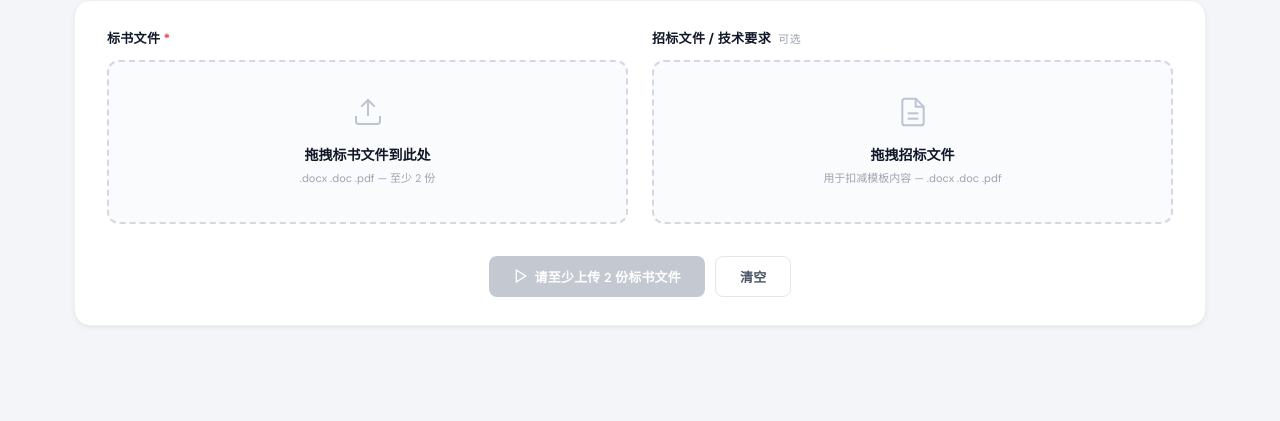
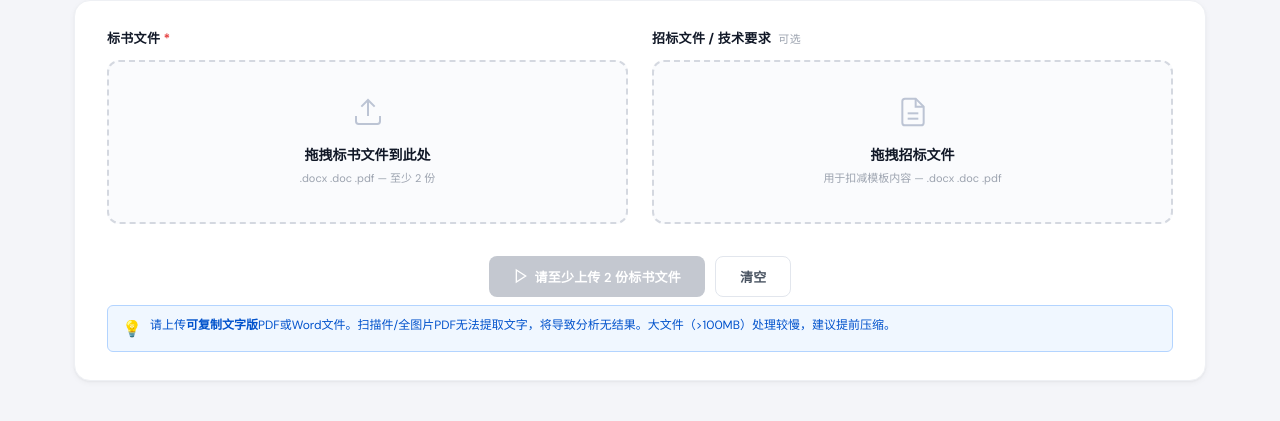
Before and after one commit to yjiao286/xingyicha, a Flask app: page / in a window 1280 px wide. Shown: the part 260-681 px from the top of the page. Run offline with Flask 3, Linux system fonts and the light colour scheme.

Commit message:
Add PDF text extraction progress tracking and file size warnings

```diff
--- a/app.py
+++ b/app.py
@@ -24,6 +24,12 @@ os.makedirs(UPLOAD_FOLDER, exist_ok=True)
 
 HISTORY_DIR = os.path.join(os.path.dirname(os.path.abspath(__file__)), 'history')
 os.makedirs(HISTORY_DIR, exist_ok=True)
+
+# ── Config constants ──────────────────────────────────────────────
+MAX_FILE_SIZE_MB = 100        # warn if any single file exceeds this
+MAX_TOTAL_SIZE_MB = 200       # warn if all files combined exceed this
+MAX_PDF_PAGES = 300           # max pages to process per PDF (0=unlimited)
+MAX_EMPTY_PAGE_STREAK = 50    # consecutive empty pages → early stop
 
 # ── Helpers ─────────────────────────────────────────────────────
 def sanitize_text(text):
@@ -218,17 +224,61 @@ def extract_text(filepath):
             paragraphs.append(text)
     return '\n'.join(paragraphs)
 
-def extract_text_with_tables(filepath):
-    """Extract text including tables from .docx, .doc, or .pdf"""
+def extract_text_with_tables(filepath, max_pages=300, on_progress=None):
+    """Extract text including tables from .docx, .doc, or .pdf.
+
+    max_pages: max PDF pages to process (0 = unlimited, default 300).
+    on_progress: optional callback(phase, current, total, has_text, detail).
+                 phase values: 'pdf_page', 'pdf_done', 'pdf_early_stop'.
+    """
     ftype = get_file_type(filepath)
 
     if ftype == 'pdf':
         reader = PdfReader(filepath)
+        total_pages = len(reader.pages)
+        fname = os.path.basename(filepath)
         lines = []
-        for page in reader.pages:
+        pages_with_text = 0
+        empty_streak = 0
+
+        for i, page in enumerate(reader.pages):
+            # Page limit check
+            if max_pages > 0 and i >= max_pages:
+                if on_progress:
+                    on_progress('pdf_early_stop', i, total_pages, bool(lines),
+                              f'"{fname}" 页数过多，已截断处理前{max_pages}页（共{total_pages}页），建议压缩或使用文字版PDF')
+                break
+
             text = page.extract_text()
-            if text:
+            has_text = bool(text and text.strip())
+
+            if has_text:
                 lines.append(text)
+                pages_with_text += 1
+                empty_streak = 0
+            else:
+                empty_streak += 1
+
+            # Early termination: after sampling enough pages with zero text
+            if i >= 50 and empty_streak >= MAX_EMPTY_PAGE_STREAK:
+                if on_progress:
+                    on_progress('pdf_early_stop', i + 1, total_pages, bool(lines),
+                              f'"{fname}" 连续{MAX_EMPTY_PAGE_STREAK}页无文字，疑似全图片扫描件，跳过剩余{total_pages - i - 1}页')
+                break
+
+            # Progress callback every 20 pages or on last page
+            if on_progress and (i % 20 == 0 or i == total_pages - 1):
+                on_progress('pdf_page', i + 1, total_pages, True, None)
+
+        # Final callback
+        if on_progress:
+            if not lines and total_pages > 0:
+                on_progress('pdf_done', total_pages, total_pages, False,
+                          f'"{fname}" 未提取到任何文字，可能为全图片扫描件。请上传可复制文字版PDF或Word文件。')
+            elif pages_with_text > 0:
+                on_progress('pdf_done', total_pages, total_pages, True,
+                          f'"{fname}" 提取完成：{pages_with_text}页有文字')
+
         return '\n'.join(lines)
 
     if ftype == 'doc':
@@ -1952,7 +2002,7 @@ def run_full_analysis(filepaths, ref_filepaths=None, group_map=None, group_texts
         display_names = filenames
         file_to_group = {fn: fn for fn in filenames}
         group_map = {fn: [fp] for fn, fp in zip(filenames, filepaths)}
-        group_texts = {fn: extract_text_with_tables(fp) for fn, fp in zip(filenames, filepaths)}
+        group_texts = {fn: extract_text_with_tables(fp, max_pages=300) for fn, fp in zip(filenames, filepaths)}
 
     # 1. Metadata — per original file
     all_meta = {}
@@ -1972,7 +2022,7 @@ def run_full_analysis(filepaths, ref_filepaths=None, group_map=None, group_texts
     if ref_filepaths:
         for rfp in ref_filepaths:
             try:
-                rt = extract_text_with_tables(rfp)
+                rt = extract_text_with_tables(rfp, max_pages=300)
                 if rt:
                     ref_texts.append(rt)
                     ref_filenames.append(os.path.basename(rfp))
@@ -2577,22 +2627,28 @@ def analyze_stream():
             f.save(fpath)
             saved_refs.append(fpath)
 
+    # ── File size warnings ──
+    size_warnings = []
+    for fp in saved + saved_refs:
+        fsize_mb = os.path.getsize(fp) / (1024 * 1024)
+        if fsize_mb > MAX_FILE_SIZE_MB:
+            size_warnings.append(
+                f'"{os.path.basename(fp)}" 文件较大（{fsize_mb:.0f}MB），建议压缩后上传。'
+                f'大文件处理可能较慢，请耐心等待。'
+            )
+    total_size = sum(os.path.getsize(fp) for fp in saved) / (1024 * 1024)
+    if total_size > MAX_TOTAL_SIZE_MB:
+        size_warnings.append(
+            f'所有标书文件合计 {total_size:.0f}MB，处理可能需要较长时间。'
+            f'建议上传可复制文字版PDF或Word文件以加速分析。'
+        )
+
     file_groups = request.form.getlist('file_groups')
     group_map = {}
     for fp, group in zip(saved, file_groups):
         group = group.strip() or os.path.basename(fp)
         group_map.setdefault(group, []).append(fp)
 
-    group_texts = {}
-    for group, paths in group_map.items():
-        combined = ''
-        for p in paths:
-            try:
-                combined += extract_text_with_tables(p) + '\n'
-            except Exception:
-                pass
-        group_texts[group] = combined
-
     import queue
     progress_queue = queue.Queue()
 
@@ -2600,9 +2656,57 @@ def analyze_stream():
         progress_queue.put({'type': 'progress', 'step': step, 'label': label,
                            'percent': percent, 'detail': detail})
 
+    # Collect extraction warnings to send as a separate event
+    extraction_warnings = []
+
+    def _on_extract_progress(phase, current, total, has_text, detail):
+        """Callback for text extraction progress → sent as streaming events."""
+        # Only collect "no text" final events as warnings (not every progress detail)
+        if detail and phase == 'pdf_done' and not has_text:
+            extraction_warnings.append(detail)
+        progress_queue.put({
+            'type': 'extract',
+            'phase': phase,
+            'current': current,
+            'total': total,
+            'hasText': has_text,
+            'detail': detail or ''
+        })
+
     def generate():
         import threading
 
+        # ── Send size warnings first ──
+        for w in size_warnings:
+            yield json.dumps({'type': 'warning', 'code': 'large_file', 'message': w},
+                           ensure_ascii=False) + '\n'
+
+        # ── Phase 0: Text extraction with progress ──
+        group_texts = {}
+        for group, paths in group_map.items():
+            combined = ''
+            for p in paths:
+                base = os.path.basename(p)
+                try:
+                    progress_queue.put({
+                        'type': 'extract', 'phase': 'start',
+                        'file': base, 'group': group
+                    })
+                    combined += extract_text_with_tables(
+                        p, max_pages=300, on_progress=_on_extract_progress
+                    ) + '\n'
+                except Exception:
+                    pass
+            group_texts[group] = combined
+
+        if extraction_warnings:
+            progress_queue.put({
+                'type': 'warning',
+                'code': 'no_text_or_truncated',
+                'messages': extraction_warnings[:10]
+            })
+
+        # ── Phase 1: Full analysis ──
         results_holder = []
         error_holder = []
 
@@ -2732,6 +2836,21 @@ def single_upload_and_analyze():
             f.save(fpath)
             saved_refs.append(fpath)
 
+    # ── File size warnings ──
+    size_warnings = []
+    for fp in saved + saved_refs:
+        fsize_mb = os.path.getsize(fp) / (1024 * 1024)
+        if fsize_mb > MAX_FILE_SIZE_MB:
+            size_warnings.append(
+                f'"{os.path.basename(fp)}" 文件较大（{fsize_mb:.0f}MB），处理可能较慢。'
+                f'建议上传可复制文字版PDF或Word文件。'
+            )
+    total_size = sum(os.path.getsize(fp) for fp in saved) / (1024 * 1024)
+    if total_size > MAX_TOTAL_SIZE_MB:
+        size_warnings.append(
+            f'所有标书文件合计 {total_size:.0f}MB，处理可能需要较长时间。'
+        )
+
     try:
         # Get file groups — merge multi-volume files into single bidder
         file_groups = request.form.getlist('file_groups')
@@ -2743,14 +2862,21 @@ def single_upload_and_analyze():
         # Merge files by group: create combined filepaths for analysis
         # Use the first file of each group as the primary, merge text internally
         group_texts = {}  # group_name -> combined_text
+        extraction_warnings = []
         for group, paths in group_map.items():
             combined = ''
             for p in paths:
                 try:
-                    combined += extract_text_with_tables(p) + '\n'
+                    combined += extract_text_with_tables(p, max_pages=MAX_PDF_PAGES) + '\n'
                 except Exception:
                     pass
             group_texts[group] = combined
+            # Check if combined text is empty (possible all-image PDF)
+            if not combined.strip():
+                extraction_warnings.append(
+                    f'"{group}"未提取到任何文字内容，可能为全图片扫描件/图形文件，'
+                    f'建议上传可复制文字版PDF或Word文件'
+                )
 
         results = run_full_analysis(saved, saved_refs if saved_refs else None,
                                     group_map=group_map, group_texts=group_texts)
@@ -2758,6 +2884,10 @@ def single_upload_and_analyze():
         results['_ref_filenames'] = [os.path.basename(s) for s in saved_refs]
         results['_groups'] = {g: [os.path.basename(p) for p in paths] for g, paths in group_map.items()}
         results['_group_order'] = list(group_map.keys())
+        if extraction_warnings:
+            results['_warnings'] = extraction_warnings
+        if size_warnings:
+            results.setdefault('_warnings', []).extend(size_warnings)
 
         # Save to history — strip heavy data, keep only counts & indices
         history_results = json.loads(json.dumps(results, ensure_ascii=False))
--- a/static/js/main.js
+++ b/static/js/main.js
@@ -86,6 +86,45 @@ function updateProgress(event) {
     }
     found.classList.add('active');
   }
+}
+
+function updateExtractProgress(event) {
+  progressFill.style.width = '5%';  // extraction is early phase
+  if (event.phase === 'start') {
+    progressText.textContent = '正在提取文字: ' + (event.file || '');
+  } else if (event.phase === 'pdf_page') {
+    var pct = event.total > 0 ? Math.round((event.current / event.total) * 10) : 5;
+    progressFill.style.width = Math.min(pct, 10) + '%';
+    progressText.textContent = '提取文字中 ' + event.current + '/' + event.total + ' 页';
+  } else if (event.phase === 'pdf_early_stop' || event.phase === 'pdf_done') {
+    if (event.detail) {
+      progressText.textContent = event.detail;
+    }
+    // Warnings are sent separately via 'warning' events — don't duplicate here
+  }
+}
+
+function showWarning(event) {
+  var panel = document.getElementById('warningPanel');
+  if (!panel) {
+    panel = document.createElement('div');
+    panel.id = 'warningPanel';
+    panel.style.cssText = 'margin:10px 0;padding:10px 16px;background:#fff3cd;border:1px solid #ffc107;border-radius:6px;font-size:13px;color:#856404;';
+    var resultsSection = document.getElementById('resultsSection');
+    if (resultsSection) {
+      resultsSection.parentNode.insertBefore(panel, resultsSection);
+    }
+  }
+  // Avoid duplicate messages
+  var existing = panel.querySelectorAll('.warning-msg');
+  for (var i = 0; i < existing.length; i++) {
+    if (existing[i].textContent === event.message) return;
+  }
+  var msg = document.createElement('div');
+  msg.className = 'warning-msg';
+  msg.textContent = '⚠ ' + event.message;
+  msg.style.cssText = 'margin-bottom:4px;';
+  panel.appendChild(msg);
 }
 
 function finishProgress() {
@@ -187,6 +226,9 @@ btnClear.addEventListener('click', () => {
   analysisResult = null;
   fileInput.value = '';
   refFileInput.value = '';
+  // Clear all warnings
+  var warnPanel = document.getElementById('warningPanel');
+  if (warnPanel) warnPanel.remove();
 });
 
 function updateButtons() {
@@ -210,6 +252,9 @@ btnAnalyze.addEventListener('click', async () => {
 
   btnAnalyze.disabled = true;
   btnAnalyze.innerHTML = '<span class="btn-icon">&#9881;</span> 分析中...';
+  // Clear previous warnings before new analysis
+  var prevWarn = document.getElementById('warningPanel');
+  if (prevWarn) prevWarn.remove();
   startProgress();
 
   try {
@@ -252,8 +297,25 @@ btnAnalyze.addEventListener('click', async () => {
           const event = JSON.parse(line);
           if (event.type === 'progress') {
             updateProgress(event);
+          } else if (event.type === 'extract') {
+            updateExtractProgress(event);
+          } else if (event.type === 'warning') {
+            // Backend sends {messages: [...]} array (plural) — show one by one
+            if (event.messages && event.messages.length > 0) {
+              event.messages.forEach(function(msg) {
+                if (msg) showWarning({ code: event.code || 'warning', message: msg });
+              });
+            } else if (event.message) {
+              showWarning(event);
+            }
           } else if (event.type === 'result') {
             analysisResult = event.data;
+            // Show warnings from result if any
+            if (event.data._warnings && event.data._warnings.length > 0) {
+              event.data._warnings.forEach(function(w) {
+                showWarning({ code: 'no_text', message: w });
+              });
+            }
             resultsSection.style.display = 'block';
             renderAllTabs();
             resultsSection.scrollIntoView({ behavior: 'smooth' });
--- a/templates/index.html
+++ b/templates/index.html
@@ -82,6 +82,10 @@
         请至少上传 2 份标书文件
       </button>
       <button class="btn btn-ghost" id="btnClear">清空</button>
+    </div>
+    <div class="upload-tips" style="margin-top:8px;padding:10px 14px;background:#f0f7ff;border:1px solid #b3d4ff;border-radius:6px;font-size:12px;color:#0052cc;display:flex;align-items:flex-start;gap:8px;">
+      <span style="flex-shrink:0;font-size:16px;">💡</span>
+      <span>请上传<strong>可复制文字版</strong>PDF或Word文件。扫描件/全图片PDF无法提取文字，将导致分析无结果。大文件（>100MB）处理较慢，建议提前压缩。</span>
     </div>
     <div class="progress-panel" id="progressPanel" style="display:none">
       <div class="progress-bar"><div class="progress-fill" id="progressFill"></div></div>
```
Also changed, not shown: 1 other file.
